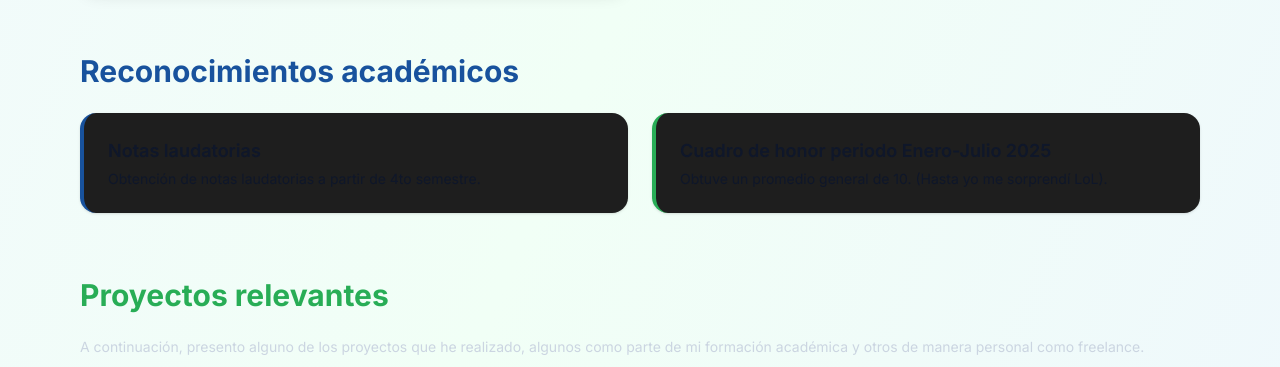
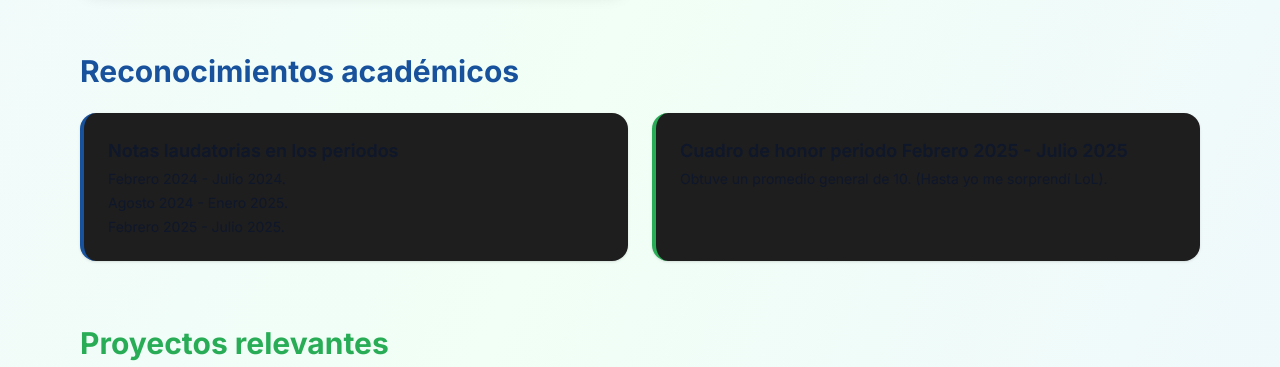
Before and after one commit to HenryEnoch22/TrayectoriaEstudiantil, a plain HTML site: page index.html in a window 1280 px wide. Shown: the part 1580-1947 px from the top of the page. Drawn offline with nearby package versions, Linux system fonts and the light colour scheme.

Commit message:
cambio en las notas laudatorias

```diff
--- a/index.html
+++ b/index.html
@@ -119,11 +119,13 @@
     <h2 class="text-3xl font-bold mb-6" style="color: var(--uv-blue)">Reconocimientos académicos</h2>
     <div class="grid md:grid-cols-2 gap-6">
       <div class="rounded-2xl p-6 shadow border-l-4 bg-[#1e1e1e]" style="border-color: var(--uv-blue);">
-        <h3 class="font-semibold text-lg">Notas laudatorias</h3>
-        <p class="mt-1 text-sm">Obtención de notas laudatorias a partir de 4to semestre.</p>
+        <h3 class="font-semibold text-lg">Notas laudatorias en los periodos</h3>
+        <p class="mt-1 text-sm">Febrero 2024 - Julio 2024.</p>
+        <p class="mt-1 text-sm">Agosto 2024 - Enero 2025.</p>
+        <p class="mt-1 text-sm">Febrero 2025 - Julio 2025.</p>
       </div>
       <div class="rounded-2xl p-6 shadow border-l-4 bg-[#1e1e1e]" style="border-color: var(--uv-green);">
-        <h3 class="font-semibold text-lg">Cuadro de honor periodo Enero-Julio 2025</h3>
+        <h3 class="font-semibold text-lg">Cuadro de honor periodo Febrero 2025 - Julio 2025</h3>
         <p class="mt-1 text-sm">Obtuve un promedio general de 10. (Hasta yo me sorprendí LoL).</p>
       </div>
     </div>
```
